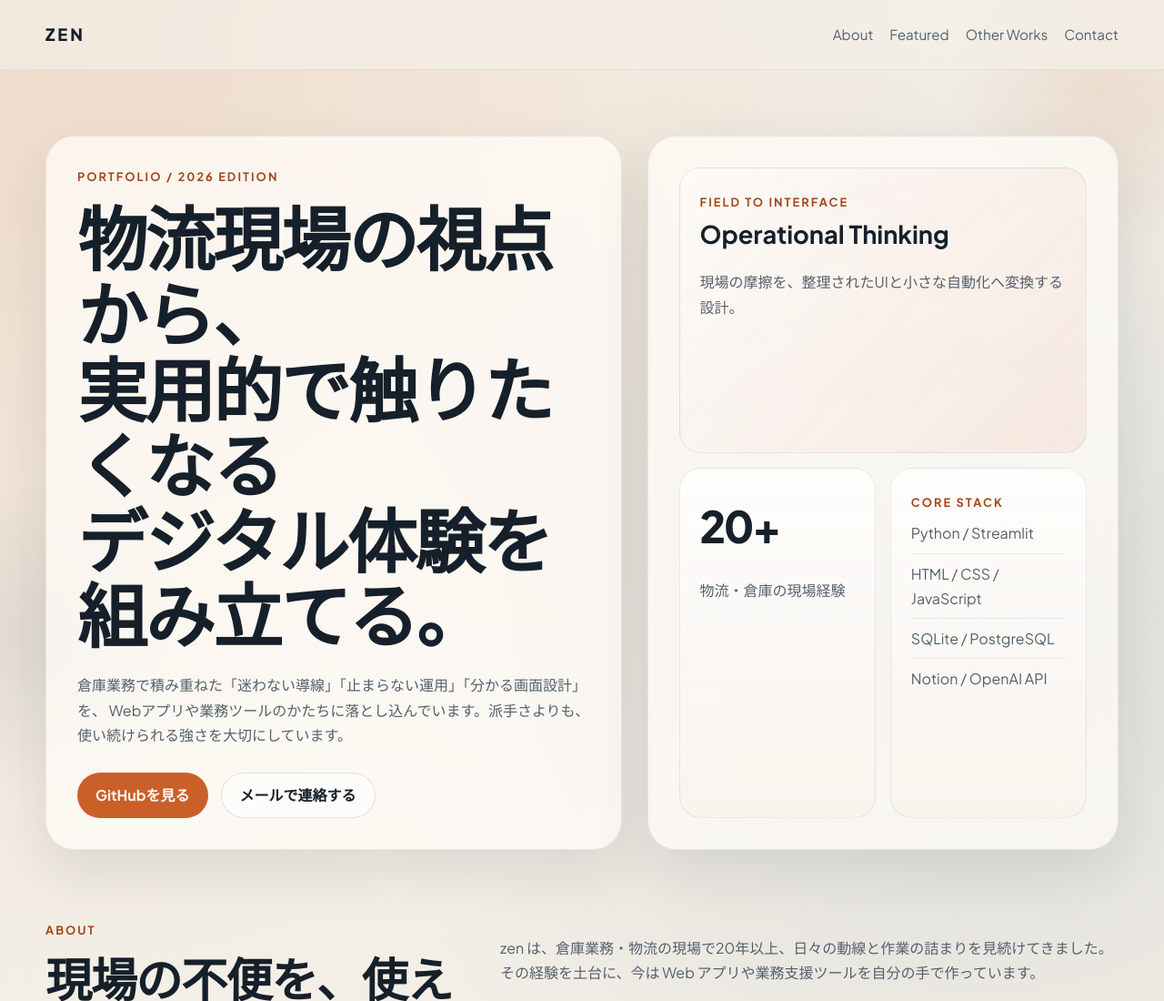
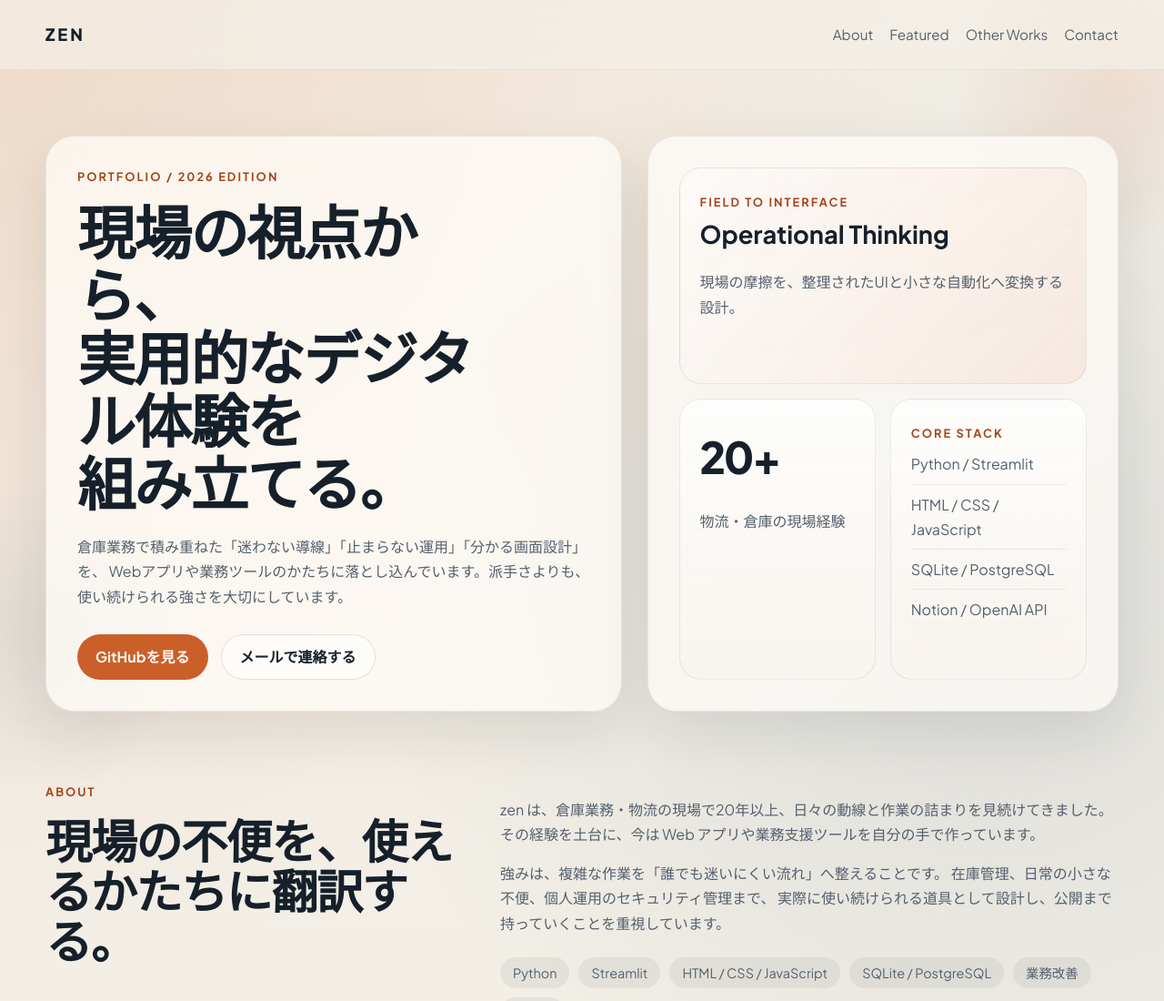
Before and after one commit to zen7024/portfolio, a plain HTML site: page index.html in a window 1280 px wide. Shown: the top 1100 px of the page at 91% size. Drawn offline with Linux system fonts and the light colour scheme.

Commit message:
fix: rebalance portfolio hero title

```diff
--- a/index.html
+++ b/index.html
@@ -36,9 +36,9 @@
           <div class="hero-copy">
             <p class="eyebrow">Portfolio / 2026 Edition</p>
             <h1>
-              物流現場の視点から、<br>
-              実用的で触りたくなる<br>
-              デジタル体験を組み立てる。
+              現場の視点から、<br>
+              実用的なデジタル体験を<br>
+              組み立てる。
             </h1>
             <p class="hero-lead">
               倉庫業務で積み重ねた「迷わない導線」「止まらない運用」「分かる画面設計」を、
--- a/styles/site.css
+++ b/styles/site.css
@@ -182,8 +182,8 @@ img {
 }
 
 .hero-copy h1 {
-  font-size: clamp(2.7rem, 6vw, 5.4rem);
-  max-width: 11ch;
+  font-size: clamp(2.6rem, 5vw, 4.6rem);
+  max-width: 10ch;
 }
 
 .hero-lead,
```
